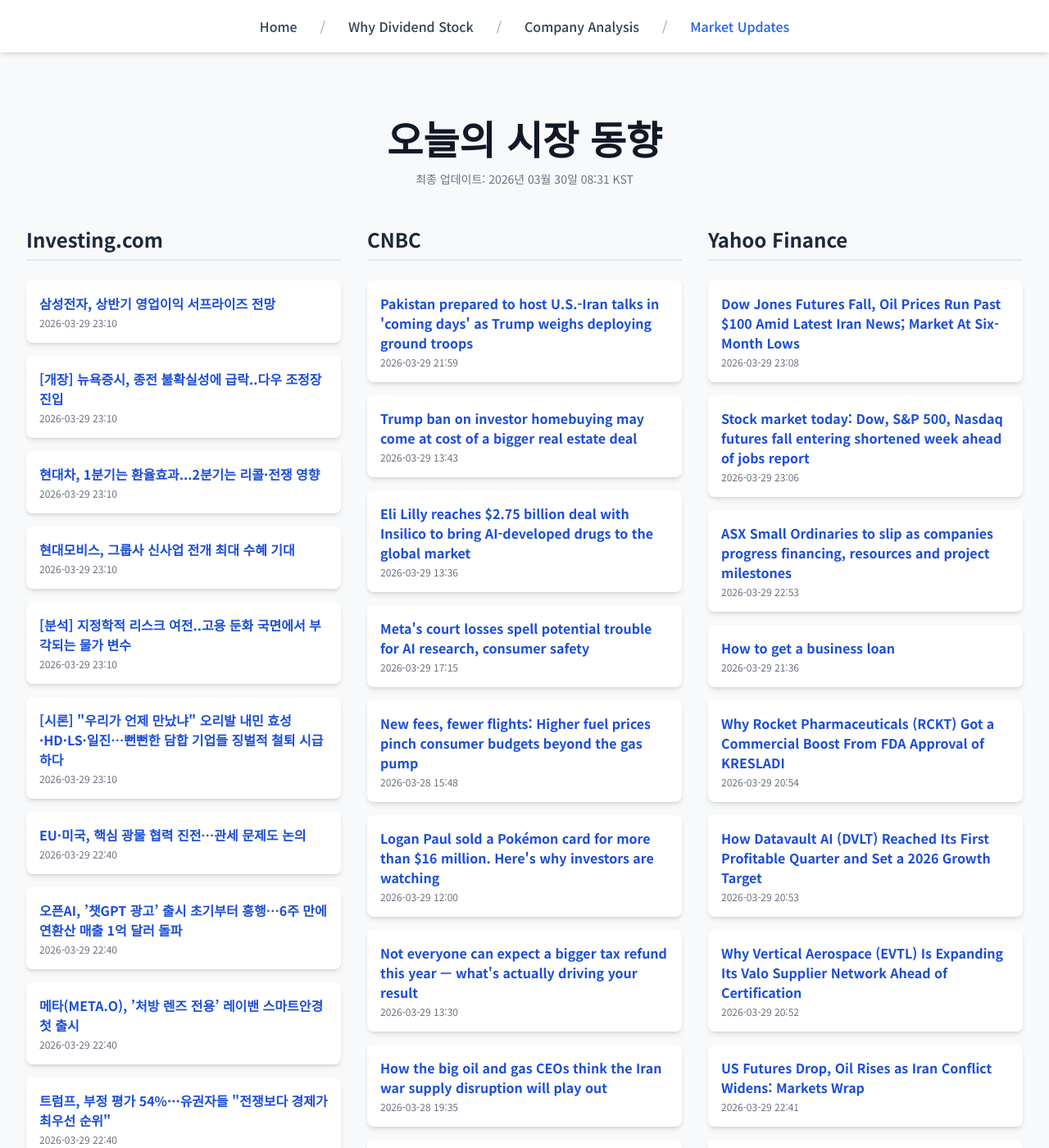
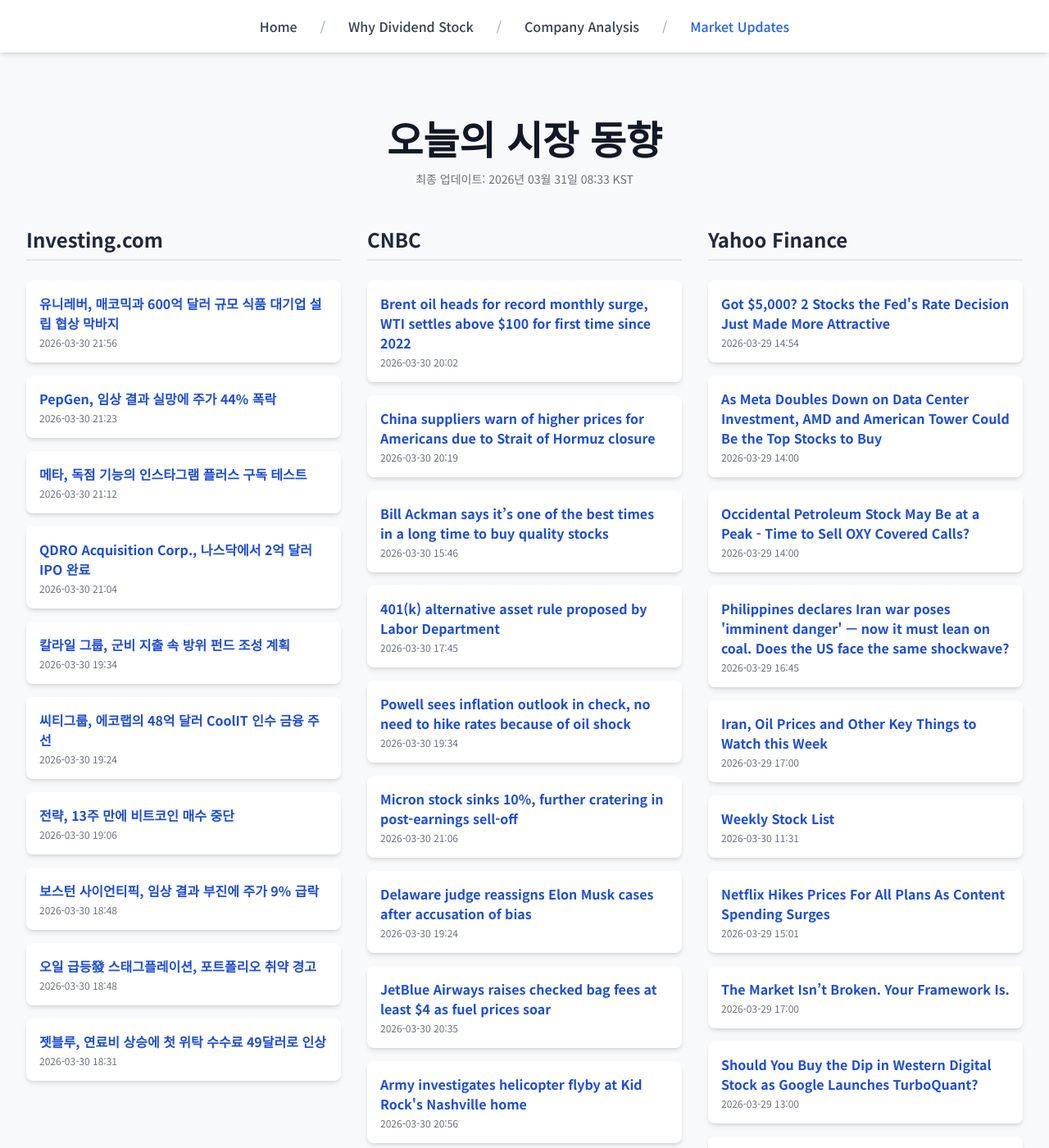
Before and after one commit to Kay-Hwang/my-company-analysis, a Jekyll site: the page built from market-updates.html, in a window 1280 px wide and 1400 px high. Shown: the whole window at 82% size. Built offline with Jekyll 4.4.1, drawn with Linux system fonts in a browser that asks for light colours; nearby versions of some CDN libraries; a script that is not in the unit is left out; some of the changed text lies outside the part shown.

Commit message:
Update daily data

```diff
--- a/_data/latest_data.json
+++ b/_data/latest_data.json
@@ -1,190 +1,190 @@
 {
-  "lastUpdated": "2026년 03월 30일 08:31 KST",
+  "lastUpdated": "2026년 03월 31일 08:33 KST",
   "news": {
     "investing": [
       {
-        "title": "삼성전자, 상반기 영업이익 서프라이즈 전망",
-        "link": "https://kr.investing.com/news/stock-market-news/article-1881978",
-        "pubDate": "2026-03-29 23:10:35",
-        "summary": "삼성전자, 상반기 영업이익 서프라이즈 전망"
+        "title": "유니레버, 매코믹과 600억 달러 규모 식품 대기업 설립 협상 막바지",
+        "link": "https://kr.investing.com/news/stock-market-news/article-1883605",
+        "pubDate": "2026-03-30 21:56:54",
+        "summary": "유니레버, 매코믹과 600억 달러 규모 식품 대기업 설립 협상 막바지"
       },
       {
-        "title": "[개장] 뉴욕증시, 종전 불확실성에 급락..다우 조정장 진입",
-        "link": "https://kr.investing.com/news/stock-market-news/article-1881977",
-        "pubDate": "2026-03-29 23:10:35",
-        "summary": "[개장] 뉴욕증시, 종전 불확실성에 급락..다우 조정장 진입"
+        "title": "PepGen, 임상 결과 실망에 주가 44% 폭락",
+        "link": "https://kr.investing.com/news/stock-market-news/article-93CH-1883561",
+        "pubDate": "2026-03-30 21:23:53",
+        "summary": "PepGen, 임상 결과 실망에 주가 44% 폭락"
       },
       {
-        "title": "현대차, 1분기는 환율효과...2분기는 리콜·전쟁 영향",
-        "link": "https://kr.investing.com/news/stock-market-news/article-1881976",
-        "pubDate": "2026-03-29 23:10:35",
-        "summary": "현대차, 1분기는 환율효과...2분기는 리콜·전쟁 영향"
+        "title": "메타, 독점 기능의 인스타그램 플러스 구독 테스트",
+        "link": "https://kr.investing.com/news/stock-market-news/article-93CH-1883548",
+        "pubDate": "2026-03-30 21:12:13",
+        "summary": "메타, 독점 기능의 인스타그램 플러스 구독 테스트"
       },
       {
-        "title": "현대모비스, 그룹사 신사업 전개 최대 수혜 기대",
-        "link": "https://kr.investing.com/news/stock-market-news/article-1881975",
-        "pubDate": "2026-03-29 23:10:34",
-        "summary": "현대모비스, 그룹사 신사업 전개 최대 수혜 기대"
+        "title": "QDRO Acquisition Corp., 나스닥에서 2억 달러 IPO 완료",
+        "link": "https://kr.investing.com/news/stock-market-news/article-432SI-1883536",
+        "pubDate": "2026-03-30 21:04:08",
+        "summary": "QDRO Acquisition Corp., 나스닥에서 2억 달러 IPO 완료"
       },
       {
-        "title": "[분석] 지정학적 리스크 여전..고용 둔화 국면에서 부각되는 물가 변수",
-        "link": "https://kr.investing.com/news/stock-market-news/article-1881974",
-        "pubDate": "2026-03-29 23:10:34",
-        "summary": "[분석] 지정학적 리스크 여전..고용 둔화 국면에서 부각되는 물가 변수"
+        "title": "칼라일 그룹, 군비 지출 속 방위 펀드 조성 계획",
+        "link": "https://kr.investing.com/news/stock-market-news/article-93CH-1883389",
+        "pubDate": "2026-03-30 19:34:18",
+        "summary": "칼라일 그룹, 군비 지출 속 방위 펀드 조성 계획"
       },
       {
-        "title": "[시론] \"우리가 언제 만났냐\" 오리발 내민 효성·HD·LS·일진…뻔뻔한 담합 기업들 징벌적 철퇴 시급하다",
-        "link": "https://kr.investing.com/news/stock-market-news/article-1881973",
-        "pubDate": "2026-03-29 23:10:34",
-        "summary": "[시론] \"우리가 언제 만났냐\" 오리발 내민 효성·HD·LS·일진…뻔뻔한 담합 기업들 징벌적 철퇴 시급하다"
+        "title": "씨티그룹, 에코랩의 48억 달러 CoolIT 인수 금융 주선",
+        "link": "https://kr.investing.com/news/stock-market-news/article-93CH-1883387",
+        "pubDate": "2026-03-30 19:24:33",
+        "summary": "씨티그룹, 에코랩의 48억 달러 CoolIT 인수 금융 주선"
       },
       {
-        "title": "EU·미국, 핵심 광물 협력 진전…관세 문제도 논의",
-        "link": "https://kr.investing.com/news/stock-market-news/article-1881970",
-        "pubDate": "2026-03-29 22:40:37",
-        "summary": "EU·미국, 핵심 광물 협력 진전…관세 문제도 논의"
+        "title": "전략, 13주 만에 비트코인 매수 중단",
+        "link": "https://kr.investing.com/news/stock-market-news/article-93CH-1883379",
+        "pubDate": "2026-03-30 19:06:43",
+        "summary": "전략, 13주 만에 비트코인 매수 중단"
       },
       {
-        "title": "오픈AI, ’챗GPT 광고’ 출시 초기부터 흥행…6주 만에 연환산 매출 1억 달러 돌파",
-        "link": "https://kr.investing.com/news/stock-market-news/article-1881969",
-        "pubDate": "2026-03-29 22:40:37",
-        "summary": "오픈AI, ’챗GPT 광고’ 출시 초기부터 흥행…6주 만에 연환산 매출 1억 달러 돌파"
+        "title": "보스턴 사이언티픽, 임상 결과 부진에 주가 9% 급락",
+        "link": "https://kr.investing.com/news/stock-market-news/article-93CH-1883371",
+        "pubDate": "2026-03-30 18:48:53",
+        "summary": "보스턴 사이언티픽, 임상 결과 부진에 주가 9% 급락"
       },
       {
-        "title": "메타(META.O), ’처방 렌즈 전용’ 레이밴 스마트안경 첫 출시",
-        "link": "https://kr.investing.com/news/stock-market-news/article-1881968",
-        "pubDate": "2026-03-29 22:40:37",
-        "summary": "메타(META.O), ’처방 렌즈 전용’ 레이밴 스마트안경 첫 출시"
+        "title": "오일 급등發 스태그플레이션, 포트폴리오 취약 경고",
+        "link": "https://kr.investing.com/news/stock-market-news/article-93CH-1883370",
+        "pubDate": "2026-03-30 18:48:25",
+        "summary": "오일 급등發 스태그플레이션, 포트폴리오 취약 경고"
       },
       {
-        "title": "트럼프, 부정 평가 54%···유권자들 \"전쟁보다 경제가 최우선 순위\"",
-        "link": "https://kr.investing.com/news/stock-market-news/article-1881967",
-        "pubDate": "2026-03-29 22:40:36",
-        "summary": "트럼프, 부정 평가 54%···유권자들 \"전쟁보다 경제가 최우선 순위\""
+        "title": "젯블루, 연료비 상승에 첫 위탁 수수료 49달러로 인상",
+        "link": "https://kr.investing.com/news/stock-market-news/article-93CH-1883363",
+        "pubDate": "2026-03-30 18:31:19",
+        "summary": "젯블루, 연료비 상승에 첫 위탁 수수료 49달러로 인상"
       }
     ],
     "cnbc": [
       {
-        "title": "Pakistan prepared to host U.S.-Iran talks in 'coming days' as Trump weighs deploying ground troops",
-        "link": "https://www.cnbc.com/2026/03/29/bahrain-aluminum-giant-says-iranian-attack-targeted-its-facilit.html",
-        "pubDate": "Sun, 29 Mar 2026 21:59:35 GMT",
-        "summary": "Foreign ministers of Pakistan, Saudi Arabia, Turkey and Egypt all arrived in Islamabad to discuss the evolving regional situation in the Middle East."
+        "title": "Brent oil heads for record monthly surge, WTI settles above $100 for first time since 2022",
+        "link": "https://www.cnbc.com/2026/03/30/oil-price-today-wti-brent-yemen-houthis-israel-iran-war.html",
+        "pubDate": "Mon, 30 Mar 2026 20:02:10 GMT",
+        "summary": "Oil prices climbed on Monday after Yemen's Houthis said they had fired missiles at Israel, opening a new front in the U.S.- and Israeli-led conflict with Iran."
       },
       {
-        "title": "Trump ban on investor homebuying may come at cost of a bigger real estate deal",
-        "link": "https://www.cnbc.com/2026/03/29/affordable-housing-trump-ban-investor-home-buying-real-estate.html",
-        "pubDate": "Sun, 29 Mar 2026 13:43:41 GMT",
-        "summary": "President Trump's plan to ban big investors from home ownership may not be the key to reviving the American Dream in affordable housing legislation."
+        "title": "China suppliers warn of higher prices for Americans due to Strait of Hormuz closure",
+        "link": "https://www.cnbc.com/2026/03/30/china-suppliers-warn-higher-us-prices-hormuz-closure.html",
+        "pubDate": "Mon, 30 Mar 2026 20:19:38 GMT",
+        "summary": "The Iran war has stalled shipments of oil and its products through the Strait of Hormuz, raising concerns among Chinese manufacturers about supply chain disruptions."
       },
       {
-        "title": "Eli Lilly reaches $2.75 billion deal with Insilico to bring AI-developed drugs to the global market",
-        "link": "https://www.cnbc.com/2026/03/29/eli-lilly-reaches-deal-to-bring-ai-developed-drugs-to-global-market.html",
-        "pubDate": "Sun, 29 Mar 2026 13:36:29 GMT",
-        "summary": "U.S. pharmaceutical giant Eli Lilly will give Hong Kong-listed Insilico $115 million upfront to bring some of its AI-discovered drugs to the global market."
+        "title": "Bill Ackman says it’s one of the best times in a long time to buy quality stocks",
+        "link": "https://www.cnbc.com/2026/03/30/bill-ackman-says-its-one-of-the-best-times-in-a-long-time-to-buy-quality-stocks.html",
+        "pubDate": "Mon, 30 Mar 2026 15:46:33 GMT",
+        "summary": "Ackman's bullish stance comes at a time when markets have been rattled by rising energy prices and sticky inflation concerns."
       },
       {
-        "title": "Meta's court losses spell potential trouble for AI research, consumer safety",
-        "link": "https://www.cnbc.com/2026/03/29/metas-court-losses-spell-trouble-for-ai-research-consumer-safety.html",
-        "pubDate": "Sun, 29 Mar 2026 17:15:02 GMT",
-        "summary": "Meta's two courtroom defeats centered on different cases but both involved allegations that the company knew about its products' harms."
+        "title": "401(k) alternative asset rule proposed by Labor Department",
+        "link": "https://www.cnbc.com/2026/03/30/401ks-alternative-investments.html",
+        "pubDate": "Mon, 30 Mar 2026 17:45:35 GMT",
+        "summary": "The Department of Labor has proposed a rule to let 401(k) plans more easily include alternative assets such as private equity, cryptocurrencies and real estate."
       },
       {
-        "title": "New fees, fewer flights: Higher fuel prices pinch consumer budgets beyond the gas pump",
-        "link": "https://www.cnbc.com/2026/03/28/oil-doordash-lyft-usps-united.html",
-        "pubDate": "Sat, 28 Mar 2026 15:48:34 GMT",
-        "summary": "As corporate policies change, Americans will feel higher oil prices in their wallets beyond the gas pump."
+        "title": "Powell sees inflation outlook in check, no need to hike rates because of oil shock",
+        "link": "https://www.cnbc.com/2026/03/30/powell-sees-inflation-outlook-in-check-no-wider-crisis-yet-in-private-credit.html",
+        "pubDate": "Mon, 30 Mar 2026 19:34:25 GMT",
+        "summary": "Federal Reserve Chair Jerome Powell spoke Monday at Harvard University."
+      },
+      {
+        "title": "Micron stock sinks 10%, further cratering in post-earnings sell-off",
+        "link": "https://www.cnbc.com/2026/03/30/micron-stock-earnings-sell-off-memory-shortage.html",
+        "pubDate": "Mon, 30 Mar 2026 21:06:26 GMT",
+        "summary": "Since reporting blowout earnings March 18, the memory maker's shares have slid about 30%."
+      },
+      {
+        "title": "Delaware judge reassigns Elon Musk cases after accusation of bias",
+        "link": "https://www.cnbc.com/2026/03/30/delaware-judge-reassigns-elon-musk-cases-after-accusation-of-bias.html",
+        "pubDate": "Mon, 30 Mar 2026 19:24:12 GMT",
+        "summary": "Kathaleen McCormick, a judge in Delaware's Court of Chancery, is reassigning cases involving Elon Musk to other judges in the state's business court."
+      },
+      {
+        "title": "JetBlue Airways raises checked bag fees at least $4 as fuel prices soar",
+        "link": "https://www.cnbc.com/2026/03/30/jetblue-airways-raises-checked-baggage-fees-as-fuel-prices-soar.html",
+        "pubDate": "Mon, 30 Mar 2026 20:35:01 GMT",
+        "summary": "Airfare has climbed for routes around the world, driven by higher fuel prices since the U.S. and Israel attacked Iran."
+      },
+      {
+        "title": "Army investigates helicopter flyby at Kid Rock's Nashville home",
+        "link": "https://www.cnbc.com/2026/03/30/kid-rock-army-helicopter-investigation-newsom.html",
+        "pubDate": "Mon, 30 Mar 2026 20:56:45 GMT",
+        "summary": "Kid Rock is a leading supporter of President Donald Trump, the subject of \"No Kings\" demonstrations around the U.S. on the day the helicopters showed up."
       },
       {
         "title": "Logan Paul sold a Pokémon card for more than $16 million. Here's why investors are watching",
         "link": "https://www.cnbc.com/2026/03/29/pokemon-card-values-rise-logan-paul-pikachu-auction.html",
         "pubDate": "Sun, 29 Mar 2026 12:00:01 GMT",
         "summary": "Some rare Pokémon cards are fetching huge prices and yielding better returns than the S&amp;P 500."
-      },
-      {
-        "title": "Not everyone can expect a bigger tax refund this year — what's actually driving your result",
-        "link": "https://www.cnbc.com/guide/trump-tax-refund-big-beautiful-bill/",
-        "pubDate": "Sun, 29 Mar 2026 13:30:01 GMT",
-        "summary": "President Donald Trump has said this will be the \"largest tax refund season of all time,\" as a result of his \"big beautiful bill.\" Here's what the megabill means for taxpayers."
-      },
-      {
-        "title": "How the big oil and gas CEOs think the Iran war supply disruption will play out",
-        "link": "https://www.cnbc.com/2026/03/28/iran-war-oil-companies-price-gas-diesel-strait-hormuz.html",
-        "pubDate": "Sat, 28 Mar 2026 19:35:46 GMT",
-        "summary": "The oil industry's grim outlook for global oil and gas supplies stands in contrast to the Trump administration's promise that the disruption is short term."
-      },
-      {
-        "title": "Expecting to fight about money with your partner? You might be wrong, study finds",
-        "link": "https://www.cnbc.com/2026/03/28/the-mistake-people-make-when-talking-about-money-with-their-partner.html",
-        "pubDate": "Sat, 28 Mar 2026 14:30:01 GMT",
-        "summary": "People in romantic relationships tend to expect financial discussions about with their partner to go worse than they actually do, a new study finds."
-      },
-      {
-        "title": "Berkshire shares suffer longest losing streak in more than 7 years",
-        "link": "https://www.cnbc.com/2026/03/28/berkshire-shares-suffer-longest-losing-streak-in-more-than-7-years.html",
-        "pubDate": "Sat, 28 Mar 2026 11:55:44 GMT",
-        "summary": "Shares of Berkshire Hathaway have lost ground for eight consecutive days. It is their longest losing streak since December of 2018."
       }
     ],
     "yahoo": [
       {
-        "title": "Dow Jones Futures Fall, Oil Prices Run Past $100 Amid Latest Iran News; Market At Six-Month Lows",
-        "link": "https://www.investors.com/market-trend/stock-market-today/dow-jones-futures-oil-prices-near-100-iran-war-drags-tesla-deliveries/?src=A00220&yptr=yahoo",
-        "pubDate": "2026-03-29T23:08:18Z",
-        "summary": "Dow Jones Futures Fall, Oil Prices Run Past $100 Amid Latest Iran News; Market At Six-Month Lows"
+        "title": "Got $5,000? 2 Stocks the Fed's Rate Decision Just Made More Attractive",
+        "link": "https://finance.yahoo.com/markets/stocks/articles/got-5-000-2-stocks-145400308.html",
+        "pubDate": "2026-03-29T14:54:00Z",
+        "summary": "Got $5,000? 2 Stocks the Fed's Rate Decision Just Made More Attractive"
       },
       {
-        "title": "Stock market today: Dow, S&P 500, Nasdaq futures fall entering shortened week ahead of jobs report",
-        "link": "https://finance.yahoo.com/news/live/stock-market-today-dow-sp-500-nasdaq-futures-fall-entering-shortened-week-ahead-of-jobs-report-230645074.html",
-        "pubDate": "2026-03-29T23:06:45Z",
-        "summary": "Stock market today: Dow, S&P 500, Nasdaq futures fall entering shortened week ahead of jobs report"
+        "title": "As Meta Doubles Down on Data Center Investment, AMD and American Tower Could Be the Top Stocks to Buy",
+        "link": "https://finance.yahoo.com/markets/stocks/articles/meta-doubles-down-data-center-140002961.html",
+        "pubDate": "2026-03-29T14:00:02Z",
+        "summary": "As Meta Doubles Down on Data Center Investment, AMD and American Tower Could Be the Top Stocks to Buy"
       },
       {
-        "title": "ASX Small Ordinaries to slip as companies progress financing, resources and project milestones",
-        "link": "https://finance.yahoo.com/markets/stocks/articles/asx-small-ordinaries-slip-companies-225300898.html",
-        "pubDate": "2026-03-29T22:53:00Z",
-        "summary": "ASX Small Ordinaries to slip as companies progress financing, resources and project milestones"
+        "title": "Occidental Petroleum Stock May Be at a Peak - Time to Sell OXY Covered Calls?",
+        "link": "https://finance.yahoo.com/markets/stocks/articles/occidental-petroleum-stock-may-peak-140002101.html",
+        "pubDate": "2026-03-29T14:00:02Z",
+        "summary": "Occidental Petroleum Stock May Be at a Peak - Time to Sell OXY Covered Calls?"
       },
       {
-        "title": "How to get a business loan",
-        "link": "https://finance.yahoo.com/economy/policy/articles/business-loan-6-steps-191951647.html",
-        "pubDate": "2026-03-29T21:36:47Z",
-        "summary": "How to get a business loan"
+        "title": "Philippines declares Iran war poses 'imminent danger' — now it must lean on coal. Does the US face the same shockwave?",
+        "link": "https://finance.yahoo.com/sectors/energy/articles/philippines-declares-iran-war-poses-164500501.html",
+        "pubDate": "2026-03-29T16:45:00Z",
+        "summary": "Philippines declares Iran war poses 'imminent danger' — now it must lean on coal. Does the US face the same shockwave?"
       },
       {
-        "title": "Why Rocket Pharmaceuticals (RCKT) Got a Commercial Boost From FDA Approval of KRESLADI",
-        "link": "https://finance.yahoo.com/sectors/healthcare/articles/why-rocket-pharmaceuticals-rckt-got-205429646.html",
-        "pubDate": "2026-03-29T20:54:29Z",
-        "summary": "Why Rocket Pharmaceuticals (RCKT) Got a Commercial Boost From FDA Approval of KRESLADI"
+        "title": "Iran, Oil Prices and Other Key Things to Watch this Week",
+        "link": "https://finance.yahoo.com/sectors/energy/articles/iran-oil-prices-other-key-170002306.html",
+        "pubDate": "2026-03-29T17:00:02Z",
+        "summary": "Iran, Oil Prices and Other Key Things to Watch this Week"
       },
       {
-        "title": "How Datavault AI (DVLT) Reached Its First Profitable Quarter and Set a 2026 Growth Target",
-        "link": "https://finance.yahoo.com/markets/stocks/articles/datavault-ai-dvlt-reached-first-205332667.html",
-        "pubDate": "2026-03-29T20:53:32Z",
-        "summary": "How Datavault AI (DVLT) Reached Its First Profitable Quarter and Set a 2026 Growth Target"
+        "title": "Weekly Stock List",
+        "link": "https://finance.yahoo.com/research/reports/ARGUS_46581_StockPicks_1774870280000?yptr=yahoo&ncid=yahooproperties_plusresear_nm5q6ze1cei",
+        "pubDate": "2026-03-30T11:31:20Z",
+        "summary": "Weekly Stock List"
       },
       {
-        "title": "Why Vertical Aerospace (EVTL) Is Expanding Its Valo Supplier Network Ahead of Certification",
-        "link": "https://finance.yahoo.com/markets/stocks/articles/why-vertical-aerospace-evtl-expanding-205237302.html",
-        "pubDate": "2026-03-29T20:52:37Z",
-        "summary": "Why Vertical Aerospace (EVTL) Is Expanding Its Valo Supplier Network Ahead of Certification"
+        "title": "Netflix Hikes Prices For All Plans As Content Spending Surges",
+        "link": "https://finance.yahoo.com/markets/stocks/articles/netflix-hikes-prices-plans-content-150111163.html",
+        "pubDate": "2026-03-29T15:01:11Z",
+        "summary": "Netflix Hikes Prices For All Plans As Content Spending Surges"
       },
       {
-        "title": "US Futures Drop, Oil Rises as Iran Conflict Widens: Markets Wrap",
-        "link": "https://finance.yahoo.com/markets/commodities/articles/investor-unease-builds-entering-war-193125656.html",
-        "pubDate": "2026-03-29T22:41:56Z",
-        "summary": "US Futures Drop, Oil Rises as Iran Conflict Widens: Markets Wrap"
+        "title": "The Market Isn’t Broken. Your Framework Is.",
+        "link": "https://finance.yahoo.com/markets/stocks/articles/market-isn-t-broken-framework-170016064.html",
+        "pubDate": "2026-03-29T17:00:16Z",
+        "summary": "The Market Isn’t Broken. Your Framework Is."
       },
       {
-        "title": "Why UBS Started Jasper Therapeutics (JSPR) at Neutral Despite Progress in Briquilimab",
-        "link": "https://finance.yahoo.com/sectors/healthcare/articles/why-ubs-started-jasper-therapeutics-205045376.html",
-        "pubDate": "2026-03-29T20:50:45Z",
-        "summary": "Why UBS Started Jasper Therapeutics (JSPR) at Neutral Despite Progress in Briquilimab"
+        "title": "Should You Buy the Dip in Western Digital Stock as Google Launches TurboQuant?",
+        "link": "https://finance.yahoo.com/markets/stocks/articles/buy-dip-western-digital-stock-130002246.html",
+        "pubDate": "2026-03-29T13:00:02Z",
+        "summary": "Should You Buy the Dip in Western Digital Stock as Google Launches TurboQuant?"
       },
       {
-        "title": "Why Rezolve AI (RZLV) Is Betting Big on Reward Loyalty to Scale Commerce Media and Payments",
-        "link": "https://finance.yahoo.com/markets/stocks/articles/why-rezolve-ai-rzlv-betting-204942465.html",
-        "pubDate": "2026-03-29T20:49:42Z",
-        "summary": "Why Rezolve AI (RZLV) Is Betting Big on Reward Loyalty to Scale Commerce Media and Payments"
+        "title": "Netskope (NTSK) Still Seen As “Strong Buy” By Wall Street Analysts",
+        "link": "https://finance.yahoo.com/markets/stocks/articles/netskope-ntsk-still-seen-strong-173749088.html",
+        "pubDate": "2026-03-29T17:37:49Z",
+        "summary": "Netskope (NTSK) Still Seen As “Strong Buy” By Wall Street Analysts"
       }
     ]
   }
```
